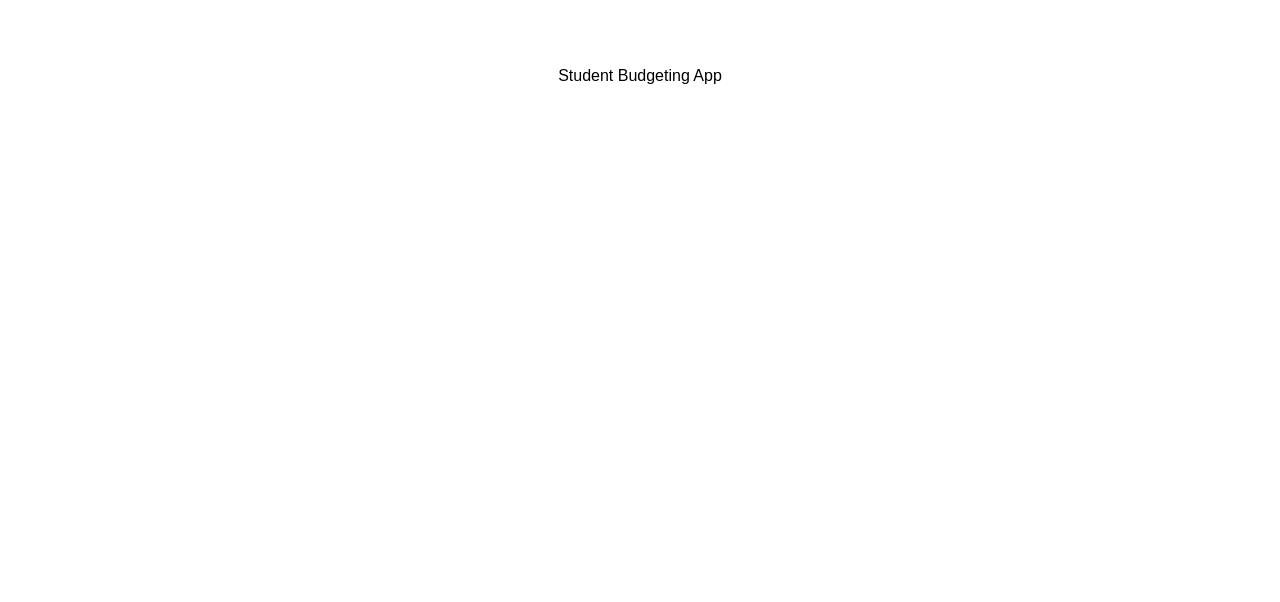
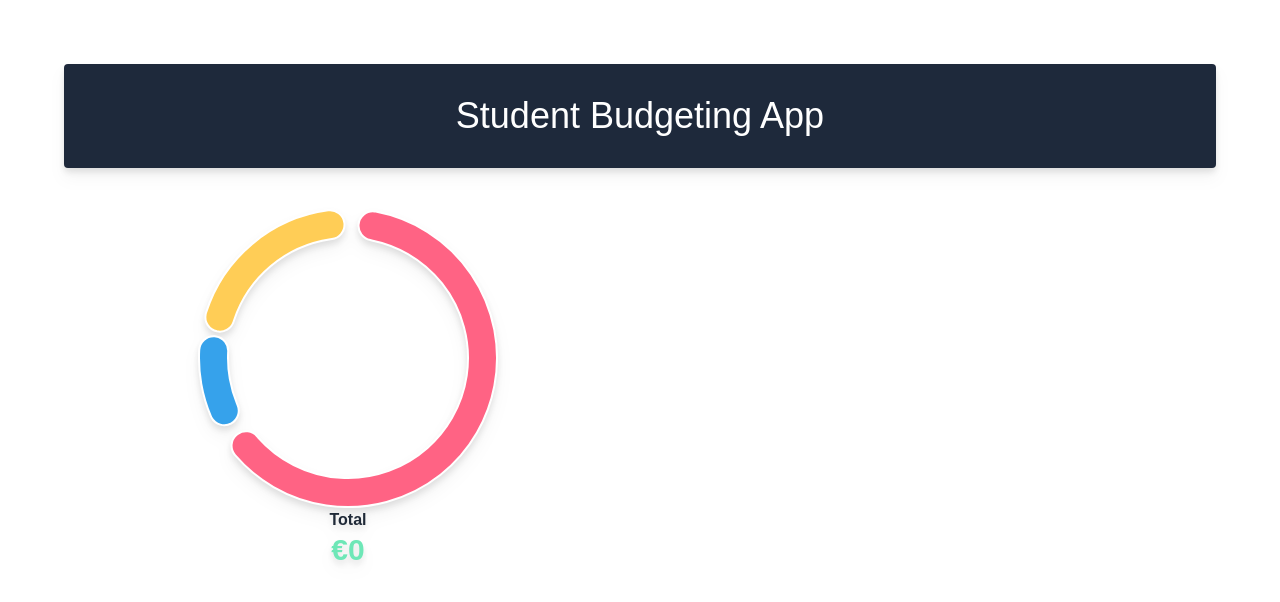
Before and after one commit to KelanRaff/StudentBudgetingApplication, a React (Create React App) app: page / in a window 1280 px wide. Shown: the top 602 px of the page. Built offline with nearby package versions, Linux system fonts and the light colour scheme.

Commit message:
Chart.js functionality added

```diff
--- a/package.json
+++ b/package.json
@@ -6,7 +6,9 @@
     "@testing-library/jest-dom": "^5.16.5",
     "@testing-library/react": "^13.4.0",
     "@testing-library/user-event": "^13.5.0",
+    "chart.js": "^4.0.1",
     "react": "^18.2.0",
+    "react-chartjs-2": "^5.0.1",
     "react-dom": "^18.2.0",
     "react-scripts": "5.0.1",
     "web-vitals": "^2.1.4"
--- a/src/App.css
+++ b/src/App.css
@@ -26,3 +26,12 @@
 .bg-purple {
  background-color: var(--color-purple);
 }
+
+.chart.title {
+  position: absolute;
+  left: 0;
+  right: 0;
+  top:40%;
+  margin-left: auto;
+  margin-right: auto;
+}
--- a/src/App.js
+++ b/src/App.js
@@ -1,10 +1,17 @@
-import logo from './logo.svg';
 import './App.css';
+import Graph from './Components/Graph';
 
 function App() {
   return (
     <div className="App">
-      <h1>Student Budgeting App</h1>
+      <div className="Container mx-auto max-w-6xl text-center drop-shadow-lg text-gray-800">
+        <h1 className="text-4xl py-8 mb-10 bg-slate-800 text-white rounded">Student Budgeting App</h1>
+
+          {/* Grid Columns*/}
+          <div className="grid md: grid-cols-2 gap-4">
+            <Graph></Graph>
+          </div>
+      </div>
     </div>
   );
 }
--- /dev/null
+++ b/src/Components/Graph.js
@@ -0,0 +1,43 @@
+import React from "react";
+import { Doughnut } from "react-chartjs-2";
+import { Chart, ArcElement } from "chart.js";
+
+Chart.register(ArcElement);
+
+  const config = {
+    data: {
+        datasets: [{
+            data: [300, 50, 100],
+            backgroundColor: [
+              'rgb(255, 99, 132)',
+              'rgb(54, 162, 235)',
+              'rgb(255, 205, 86)'
+            ],
+            hoverOffset: 4,
+            borderRadius: 30,
+            spacing: 10
+          }]
+    },
+    options:{
+        cutout:115
+    }
+  }
+
+
+export default function Graph(){
+    return(
+        <div className="flex justify-content max-w-xs mx-auto">
+            <div className="item">
+                <div className="chart relative">
+                <Doughnut {...config}></Doughnut>
+                <h3 className="mb-4 font-bold title">Total
+                <span className="block text-3xl text-emerald-300">€{0}</span>
+                </h3>
+                </div>
+                <div className="flex flex-col py-10 gap-4">
+
+                </div>
+            </div>
+        </div>
+    )
+}
```
Also changed, not shown: 1 other file (tests, documents, lock files or other folders).
